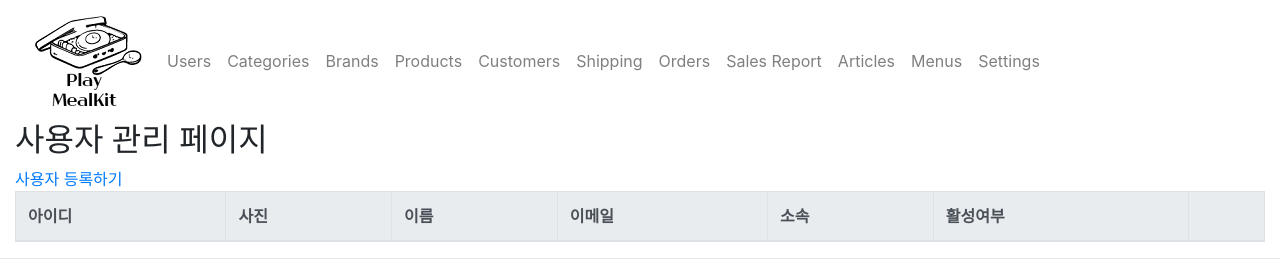
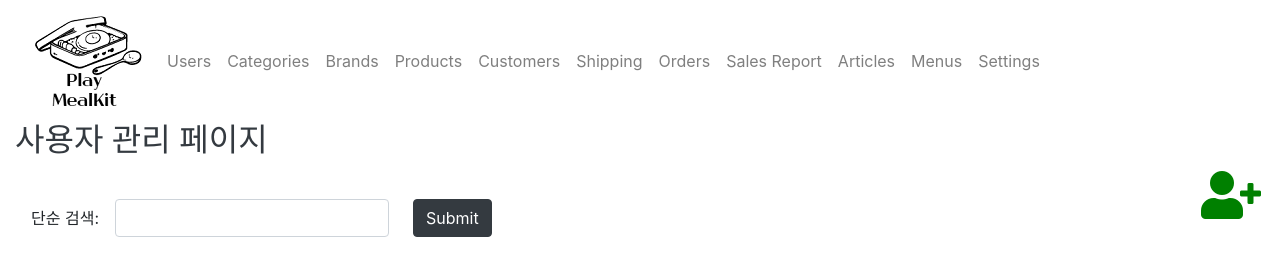
Before and after one commit to josephsssss/MealkitEcommerce, a Spring Boot app: page /users in a window 1280 px wide. Shown: the top 269 px of the page. Run offline with Spring Boot 4, Linux system fonts and the light colour scheme; lists and menus that the app fills with data are empty; some of the project's set-up classes (security, data sources, template engines, error pages and the like) are left out, and stand-ins take their place; some libraries are stand-ins or nearby versions.

Commit message:
Before Refactoring

```diff
--- a/MealkitProject/MealkitWebParent/MealkitBackEnd/src/main/java/com/moa/admin/user/UserController.java
+++ b/MealkitProject/MealkitWebParent/MealkitBackEnd/src/main/java/com/moa/admin/user/UserController.java
@@ -4,6 +4,8 @@ import java.io.IOException;
 import java.util.List;
 
 import org.springframework.beans.factory.annotation.Autowired;
+import org.springframework.data.domain.Page;
+import org.springframework.data.repository.query.Param;
 import org.springframework.stereotype.Controller;
 import org.springframework.ui.Model;
 import org.springframework.util.StringUtils;
@@ -25,14 +27,40 @@ public class UserController {
 	private UserService service;
 
 	@GetMapping("/users")
-	public String listAll(Model model) {
-		List<User> listUsers = service.listAll();
+	public String listFirstPage(Model model) {
+		return listByPage(1, model, "name", "asc", null);
+	}
+
+	@GetMapping("/users/page/{pageNum}")
+	public String listByPage(@PathVariable(name ="pageNum") int pageNum, Model model, @Param("sortField") String sortField, @Param("sortDir") String sortDir, @Param("keyword") String keyword) {
+		Page<User> page = service.listByPage(pageNum, sortField, sortDir, keyword);
+		List<User> listUsers = page.getContent();
+
+		long startCount = (pageNum - 1) * UserService.USER_PER_PAGE + 1;
+		long endCount = startCount + UserService.USER_PER_PAGE - 1;
+		if (endCount > page.getTotalElements()) {
+			endCount = page.getTotalElements();
+		}
+		String reverseSortDir = sortDir.equals("asc") ? "desc" : "asc";
+
+		model.addAttribute("currentPage", pageNum);
+		model.addAttribute("totalPages", page.getTotalPages());
+		model.addAttribute("startCount", startCount);
+		model.addAttribute("endCount", endCount);
+		model.addAttribute("totalUsers", page.getTotalElements());
 		model.addAttribute("listUsers", listUsers);
+		model.addAttribute("sortField", sortField);
+		model.addAttribute("sortDir", sortDir);
+		model.addAttribute("reverseSortDir", reverseSortDir);
+		model.addAttribute("keyword", keyword);
 		return "users/users";
 	}
 
+
+
 	@GetMapping("/users/new")
 	public String newUser(Model model) {
+
 		List<Role> listRoles = service.listRoles();
 		User user = new User();
 		user.setEnabled(true);
--- a/MealkitProject/MealkitWebParent/MealkitBackEnd/src/main/resources/templates/users/users.html
+++ b/MealkitProject/MealkitWebParent/MealkitBackEnd/src/main/resources/templates/users/users.html
@@ -54,38 +54,88 @@
 			</nav>
 		</div>
 		<div>
-			<h2>사용자 관리 페이지</h2>
-			<a th:href="@{/users/new}">사용자 등록하기</a>
+			<h2><a th:href="@{'/users/'}" class="text-dark">사용자 관리 페이지</a></h2>
 		</div>
 		<div th:if="${message != null}"
 			class="alert alert-success text-center">[[${message}]]</div>
+
+		<div class="d-flex justify-content-center">
+		<form th:action="@{/users/page/1}" class="form-inline m-3">
+			단순 검색:
+			<input type="hidden" name="sortField" th:value="${sortField}"/>
+			<input type="hidden" name="sortDir" th:value="sortDir"/>
+			<input class="form-control m-3" type="search" name="keyword" th:value="${keyword}" required/>
+			<input class="btn btn-dark m-2" type="submit" />
+		</form>
+		<a th:href="@{/users/new}" class="ml-auto p-1 fas fa-user-plus fa-3x icon-green"></a>
+		</div>
+
 		<table
 			class="table table-bordered table-striped table-hover table-responsive-xl">
 			<thead class="thead-light">
 				<tr>
-					<th>아이디</th>
-					<th>사진</th>
-					<th>이름</th>
-					<th>이메일</th>
-					<th>소속</th>
-					<th>활성여부</th>
-					<th></th>
+					<th><a th:if="${sortField =='id'}"
+						th:href="@{'/users/page/' + ${currentPage} + '?sortField=id&sortDir=' + ${reverseSortDir}+ ${keyword != null? '&keyword=' + keyword:''}}">아이디</a>
+						<a th:if="${sortField !='id'}" class="text-dark"
+						th:href="@{'/users/page/' + ${currentPage} + '?sortField=id&sortDir=' + ${sortDir}+ ${keyword != null? '&keyword=' + keyword:''}}">아이디</a>
+						<span th:if="${sortField =='id'}"
+						th:class="${sortDir == 'asc' ? 'fas fa-sort-up' : 'fas fa-sort-down'}"></span>
+					</th>
+					<th><a th:if="${sortField == 'photos'}"
+						th:href="@{'/users/page/' + ${currentPage} + '?sortField=photos&sortDir=' + ${reverseSortDir}+ ${keyword != null? '&keyword=' + keyword:''}}">사진</a>
+						<a th:if="${sortField !='photos'}" class="text-dark"
+						th:href="@{'/users/page/' + ${currentPage} + '?sortField=photos&sortDir=' + ${sortDir}+ ${keyword != null? '&keyword=' + keyword:''}}">사진</a>
+						<span th:if="${sortField =='photos'}"
+						th:class="${sortDir == 'asc' ? 'fas fa-sort-up' : 'fas fa-sort-down'}"></span>
+					</th>
+					<th><a th:if="${sortField == 'name'}"
+						th:href="@{'/users/page/' + ${currentPage} + '?sortField=name&sortDir=' + ${reverseSortDir}+ ${keyword != null? '&keyword=' + keyword:''}}">이름</a>
+						<a th:if="${sortField !='name'}" class="text-dark"
+						th:href="@{'/users/page/' + ${currentPage} + '?sortField=name&sortDir=' + ${sortDir}+ ${keyword != null? '&keyword=' + keyword:''}}">이름</a>
+						<span th:if="${sortField =='name'}"
+						th:class="${sortDir == 'asc' ? 'fas fa-sort-up' : 'fas fa-sort-down'}"></span>
+					</th>
+										<th><a th:if="${sortField == 'email'}"
+						th:href="@{'/users/page/' + ${currentPage} + '?sortField=email&sortDir=' + ${reverseSortDir}+ ${keyword != null? '&keyword=' + keyword:''}}">이메일</a>
+						<a th:if="${sortField !='email'}" class="text-dark"
+						th:href="@{'/users/page/' + ${currentPage} + '?sortField=email&sortDir=' + ${sortDir}+ ${keyword != null? '&keyword=' + keyword:''}}">이메일</a>
+						<span th:if="${sortField =='email'}"
+						th:class="${sortDir == 'asc' ? 'fas fa-sort-up' : 'fas fa-sort-down'}"></span>
+					</th>
+										<th><a th:if="${sortField == 'roles'}"
+						th:href="@{'/users/page/' + ${currentPage} + '?sortField=roles&sortDir=' + ${reverseSortDir}+ ${keyword != null? '&keyword=' + keyword:''}}">권한</a>
+						<a th:if="${sortField !='roles'}" class="text-dark"
+						th:href="@{'/users/page/' + ${currentPage} + '?sortField=roles&sortDir=' + ${sortDir}+ ${keyword != null? '&keyword=' + keyword:''}}">권한</a>
+						<span th:if="${sortField =='roles'}"
+						th:class="${sortDir == 'asc' ? 'fas fa-sort-up' : 'fas fa-sort-down'}"></span>
+					</th>
+					<th><a th:if="${sortField == 'enabled'}"
+						th:href="@{'/users/page/' + ${currentPage} + '?sortField=enabled&sortDir=' + ${reverseSortDir}+ ${keyword != null? '&keyword=' + keyword:''}}">활성여부</a>
+						<a th:if="${sortField !='enabled'}" class="text-dark"
+						th:href="@{'/users/page/' + ${currentPage} + '?sortField=enabled&sortDir=' + ${sortDir} + ${keyword != null? '&keyword=' + keyword:''}}">활성여부</a>
+						<span th:if="${sortField =='enabled'}"
+						th:class="${sortDir == 'asc' ? 'fas fa-sort-up' : 'fas fa-sort-down'}"></span>
+					</th>
+					<th><span class="text-dark">계정관리</span></th>
 				</tr>
 			</thead>
 			<tbody>
 				<tr th:each="user : ${listUsers}">
 					<td>[[${user.id}]]</td>
-					<td>
-					<span th:if="${user.photos==null}" class="fas fa-portrait fa-4x icon-dark"></span>
-					<img th:if="${user.photos!=null}" th:src="@{${user.photosImagePath}}" width=100px/>
-					</td>
+					<td><span th:if="${user.photos==null}"
+						class="fas fa-portrait fa-4x icon-dark"></span> <img
+						th:if="${user.photos!=null}" th:src="@{${user.photosImagePath}}"
+						width=100px /></td>
 					<td>[[${user.name}]]</td>
 					<td>[[${user.email}]]</td>
-					<td></td>
+					<td>[[${user.roles}]]</td>
 					<td><a th:if="${user.enabled == true}"
-						class="fas fa-check-circle fa-2x icon-green" th:href="@{'/users/' + ${user.id} + '/enabled/false'}" title="클릭 시, 비활성화"></a> <a
-						th:if="${user.enabled == false}"
-						class="fas fa-times-circle fa-2x icon-red" th:href="@{'/users/' + ${user.id} + '/enabled/true'}" title="클릭 시, 활성화"></a></td>
+						class="fas fa-check-circle fa-2x icon-green"
+						th:href="@{'/users/' + ${user.id} + '/enabled/false'}"
+						title="클릭 시, 비활성화"></a> <a th:if="${user.enabled == false}"
+						class="fas fa-times-circle fa-2x icon-red"
+						th:href="@{'/users/' + ${user.id} + '/enabled/true'}"
+						title="클릭 시, 활성화"></a></td>
 					<td><a class="fas fa-edit fa-2x icon-dark"
 						th:href="@{'/users/edit/'+ ${user.id}}" title="사용자 수정하기"></a>
 						&nbsp; <a class="fas fa-trash fa-2x icon-dark link-delete"
@@ -95,9 +145,39 @@
 		</table>
 
 	</div>
-
+			<div class="d-flex justify-content-center">
+		<form th:action="@{/users/page/1}" class="form-inline m-3">
+			단순 검색:
+			<input class="form-control ml-3" type="search" name="keyword" required/>
+			<input class="btn btn-dark ml-2" type="submit" name="keyword" value="검색"/>
+		</form>
+		</div>
+	<div class="text-center m-1" th:if="${totalUsers > 0}">
+		<span>총 [[${totalUsers}]]명 중 [[${startCount}]]번부터
+			[[${endCount}]]번까지 보여주는 중</span>
 	</div>
-
+	<div class="text-center m-1" th:unless="${totalUsers > 0}">
+		<span>사용자가 없습니다</span>
+	</div>
+	<div th:if="${totalPages>1}">
+	<nav>
+		<ul class="pagination justify-content-center">
+			<li th:class="${currentPage > 1 ? 'page-item': 'page-item disabled'}"><a
+				class="page-link" th:href="@{'/users/page/1?sortField=' + ${sortField}+ '&sortDir=' + ${sortDir} + ${keyword != null? '&keyword=' + keyword:''}}">처음</a></li>
+			<li th:class="${currentPage > 1 ? 'page-item': 'page-item disabled'}"><a
+				class="page-link" th:href="@{'/users/page/' + ${currentPage-1} + '?sortField=' +${sortField} + '&sortDir=' + ${sortDir} + ${keyword != null? '&keyword=' + keyword:''}}">이전</a></li>
+			<li th:class="${currentPage != i ? 'page-item': 'page-item active'}"
+				th:each="i:${#numbers.sequence(1,totalPages)}"><a
+				class="page-link" th:href="@{'/users/page/' +${i} + '?sortField=' +${sortField} + '&sortDir=' + ${sortDir} + ${keyword != null? '&keyword=' + keyword:''}}">[[${i}]]</a></li>
+			<li
+				th:class="${currentPage < totalPages ? 'page-item': 'page-item disabled'}"><a
+				class="page-link" th:href="@{'/users/page/' + ${currentPage+1} + '?sortField=' +${sortField} + '&sortDir=' + ${sortDir} + ${keyword != null? '&keyword=' + keyword:''}}">다음</a></li>
+			<li
+				th:class="${currentPage < totalPages ? 'page-item':'page-item disabled'}"><a
+				class="page-link" th:href="@{'/users/page/' + ${totalPages} + '?sortField=' +${sortField} + '&sortDir=' + ${sortDir} + ${keyword != null? '&keyword=' + keyword:''}}">마지막</a></li>
+		</ul>
+	</nav>
+	</div>
 	<hr>
 	<!-- Footer 영역 -->
 	<footer class="footer" style="text-align: center">
```
Also changed, not shown: MealkitProject/MealkitWebParent/MealkitBackEnd/src/main/java/com/moa/admin/user/UserRepository.java (+10 -3 lines), MealkitProject/MealkitWebParent/MealkitBackEnd/src/main/java/com/moa/admin/user/UserService.java (+16 -0 lines), MealkitProject/MealkitWebParent/MealkitBackEnd/user-photos/1/박보영2.jpg (deleted), 2 other files.
